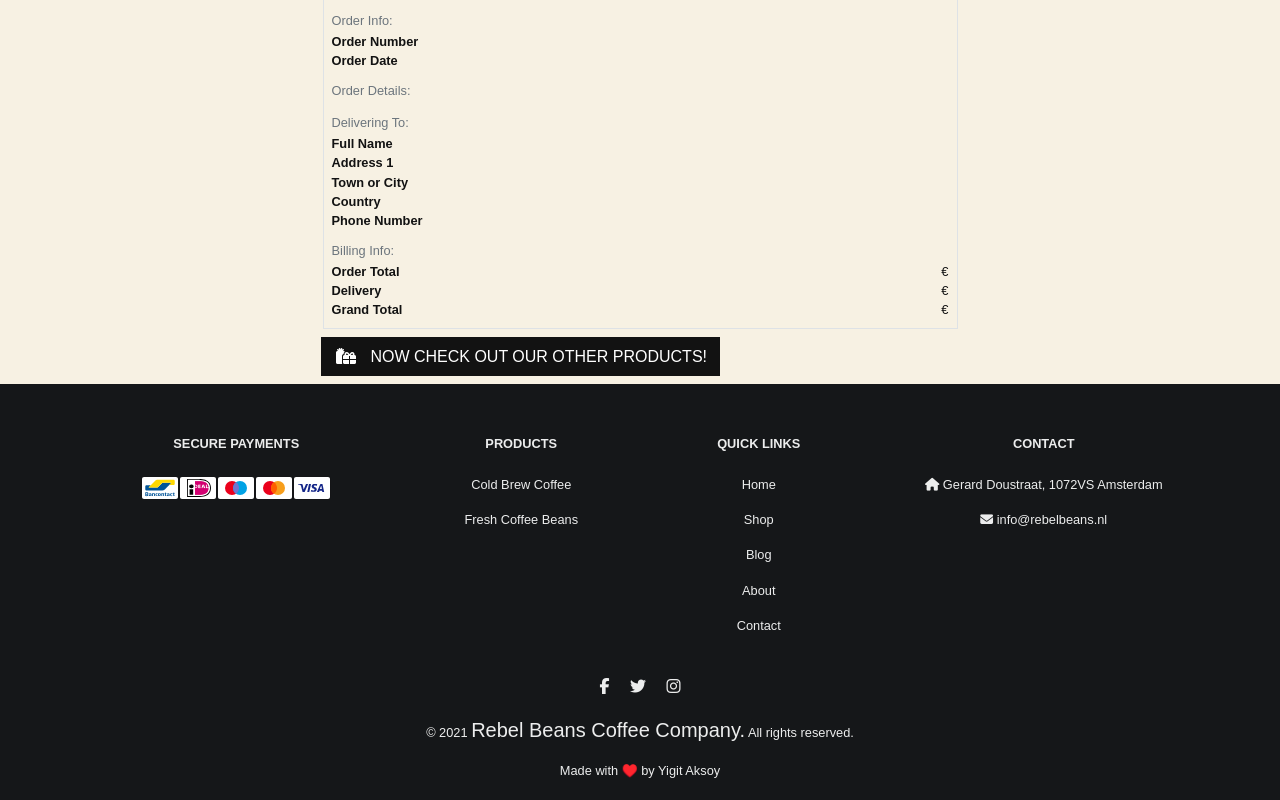
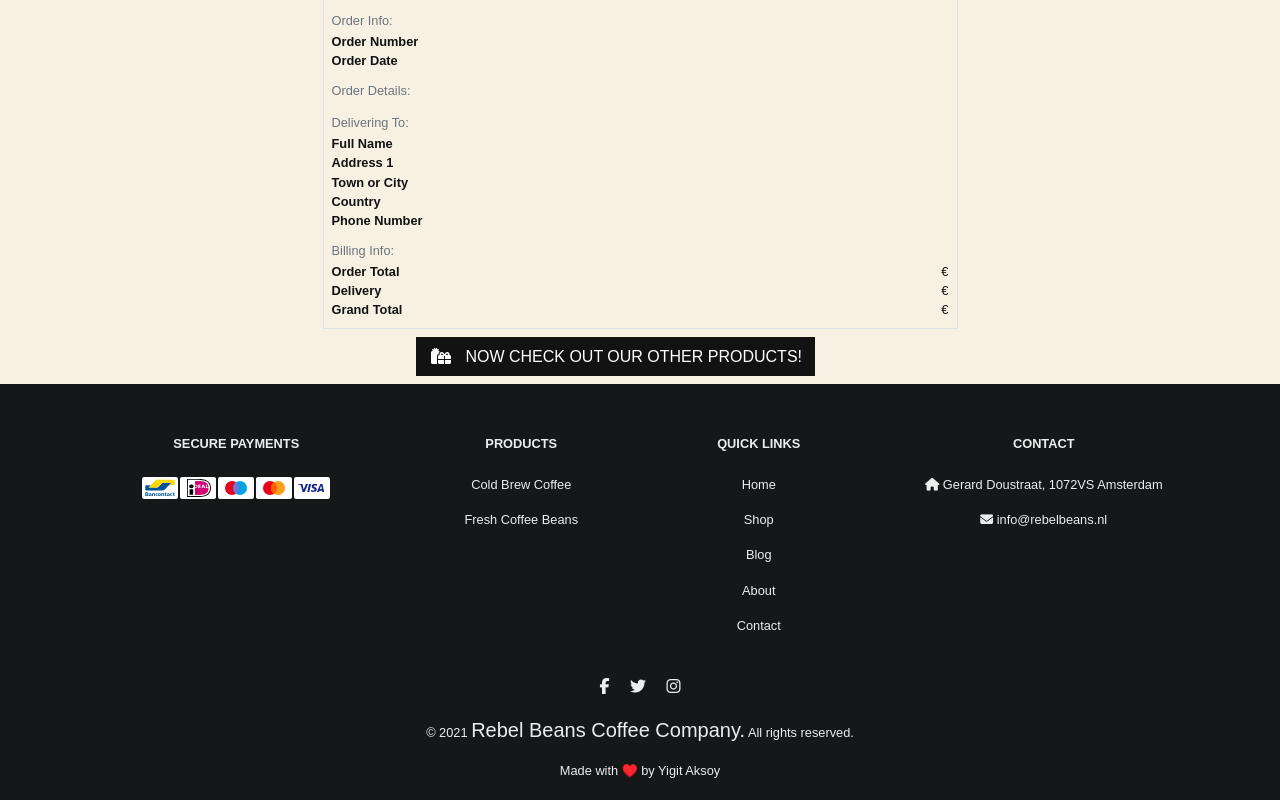
Before and after one commit to yigitaksoy/Rebel-Beans, a Django app: template checkout/templates/checkout/checkout_success.html in a window 1280 px wide. Shown: the part 321-1121 px from the top of the page. Run offline with Django 3.2, Linux system fonts and the light colour scheme; the template is opened without the code that fills it, so the values that code supplies are empty; parts of the project's set-up code (start-up, migrations or seed data) failed here and were passed over; some libraries are stand-ins or nearby versions; some web fonts are replaced.

Commit message:
Adjust back to products and profile button position

```diff
--- a/checkout/templates/checkout/checkout_success.html
+++ b/checkout/templates/checkout/checkout_success.html
@@ -191,7 +191,7 @@
             </div>
         </div>
         <div class="row">
-			<div class="col-12 col-lg-7 text-right">
+			<div class="col-12 col-lg-8 text-right">
                 {% if from_profile %}
                     <a href="{% url 'profile' %}" class="btn btn-black rounded-0 my-2">
                         <span class="icon mr-2">
```
